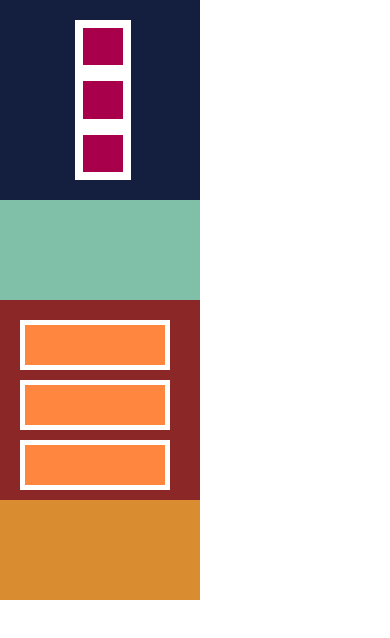
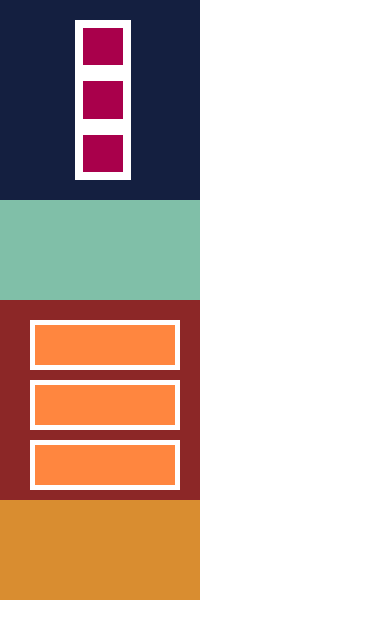
Before and after one commit to aoki-ayame/curriculum, a plain HTML site: page 1/index.html in a window 390 px wide. Drawn offline with Linux system fonts and the light colour scheme.

Commit message:
上書き

```diff
--- a/1/style.css
+++ b/1/style.css
@@ -135,7 +135,7 @@ body {
     }
     .right-container {
        padding-top: 20px;
-        padding-left: 50px;
+        padding-left: 70px;
     }
 
     .footer{
```
